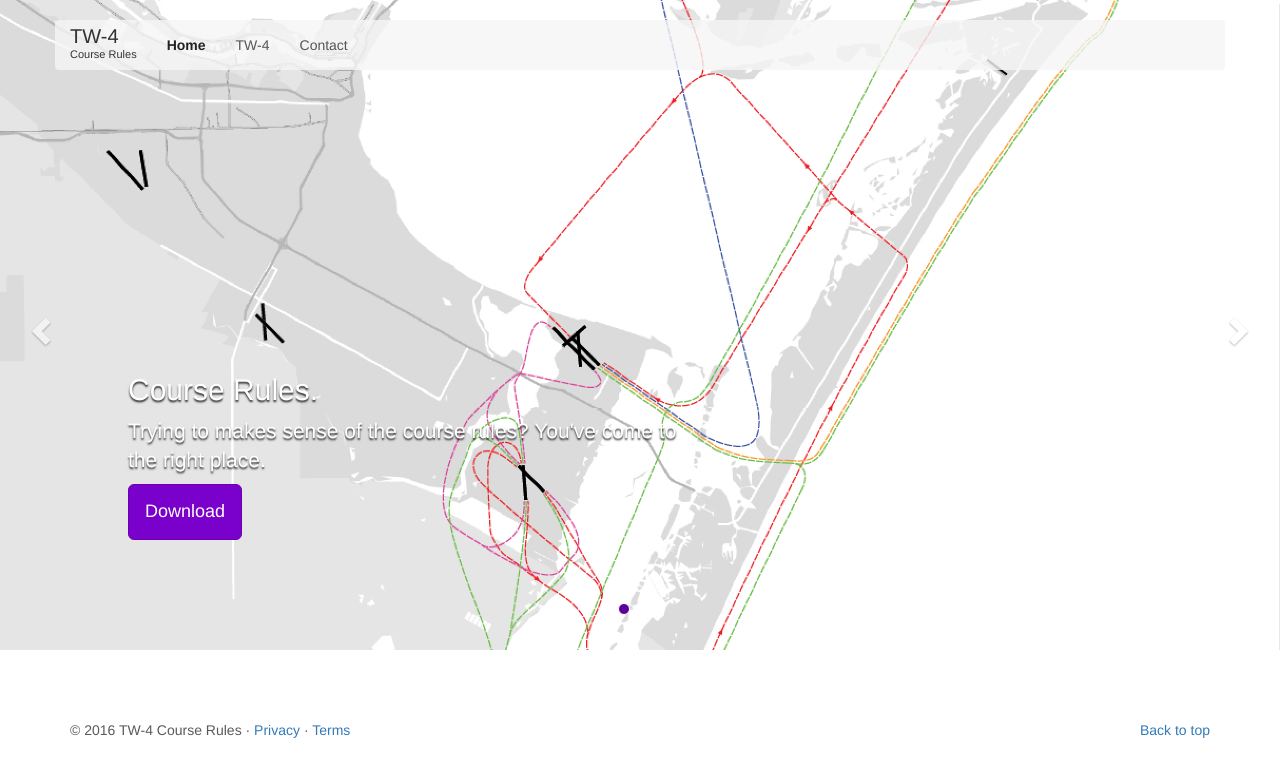
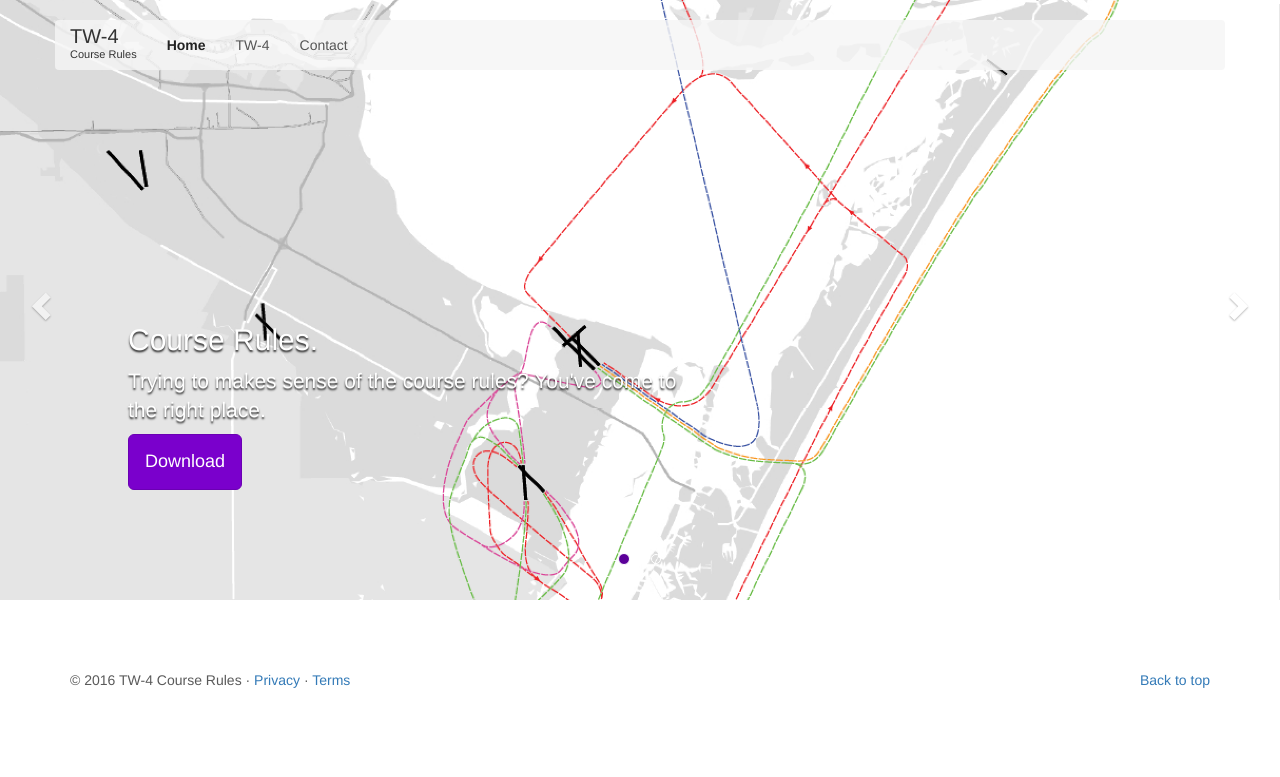
Before and after one commit to courserules/courserules.github.io, a Jekyll site: the page built from index.html, in a window 1280 px wide. Shown: the top 777 px of the page. Built offline with Jekyll 4.4.1, drawn with Linux system fonts in a browser that asks for light colours.

Commit message:
Updated carousel height again

```diff
--- a/css/courserules.css
+++ b/css/courserules.css
@@ -646,7 +646,7 @@ nav.detached {
 /* ---------- CAROUSEL -------------------------------------------------- */
 
 	.carousel .carousel-inner, .carousel .item {
-		height: 650px;
+		height: 600px;
 	}
 
 	.carousel-caption {
```
